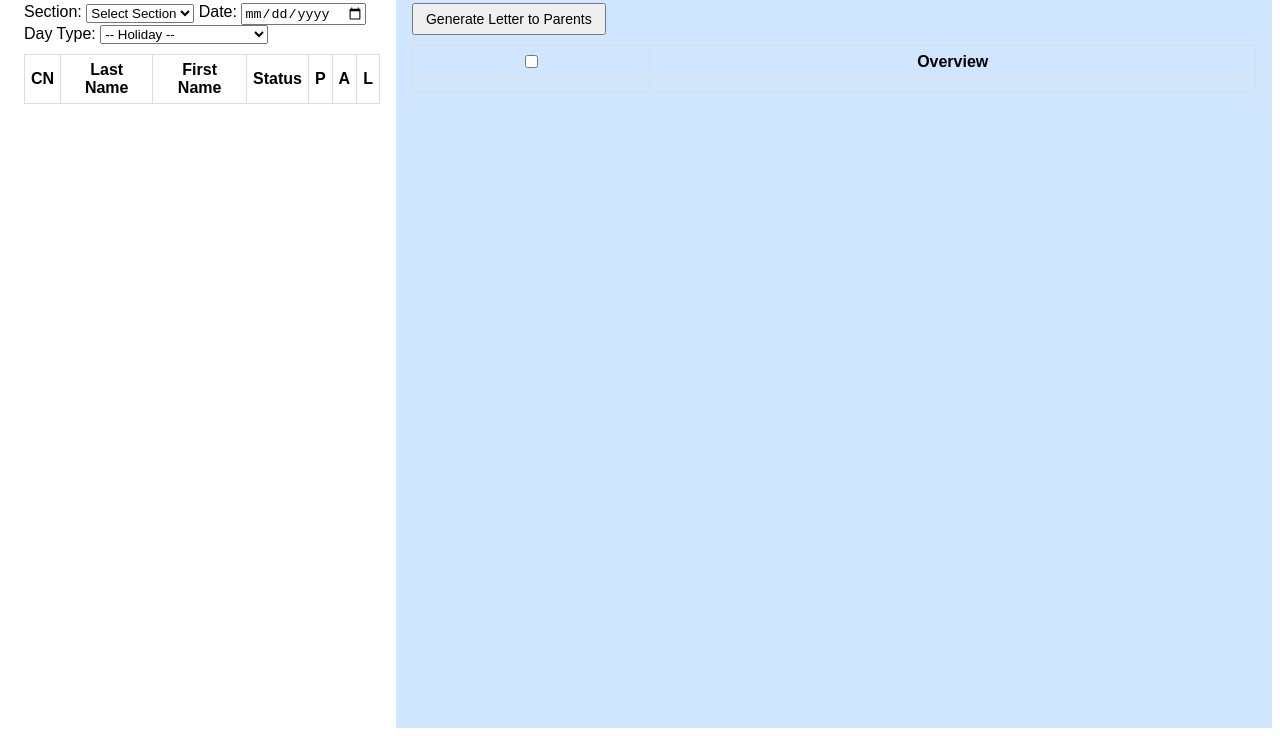
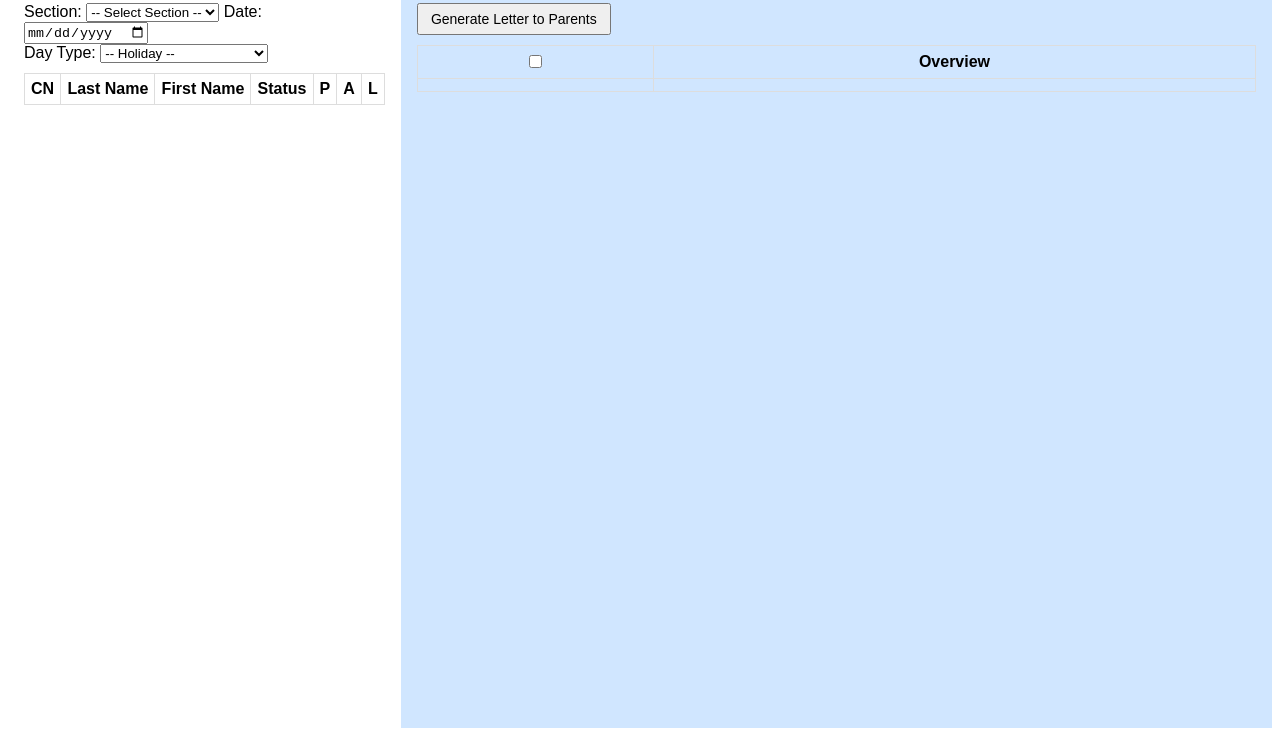
Before and after one commit to jlvcpa/dev.page, a plain HTML site: page attendance.html in a window 1280 px wide. Shown: the part 80-816 px from the top of the page. Drawn offline with Linux system fonts and the light colour scheme; no server answers.

Commit message:
Update attendance.html

```diff
--- a/attendance.html
+++ b/attendance.html
@@ -109,10 +109,7 @@
       <!-- Section Dropdown -->
       <label for="sectionSelect">Section:</label>
       <select id="sectionSelect">
-        <option value="">Select Section</option>
-        <option value="11-AEQUITAS">11-AEQUITAS</option>
-        <option value="11-CARITAS">11-CARITAS</option>
-        <option value="11-JUSTITIA">11-JUSTITIA</option>
+        <option value="">-- Select Section --</option>
       </select>
         <label for="attendanceDate">Date:</label>
         <input type="date" id="attendanceDate" />
```
